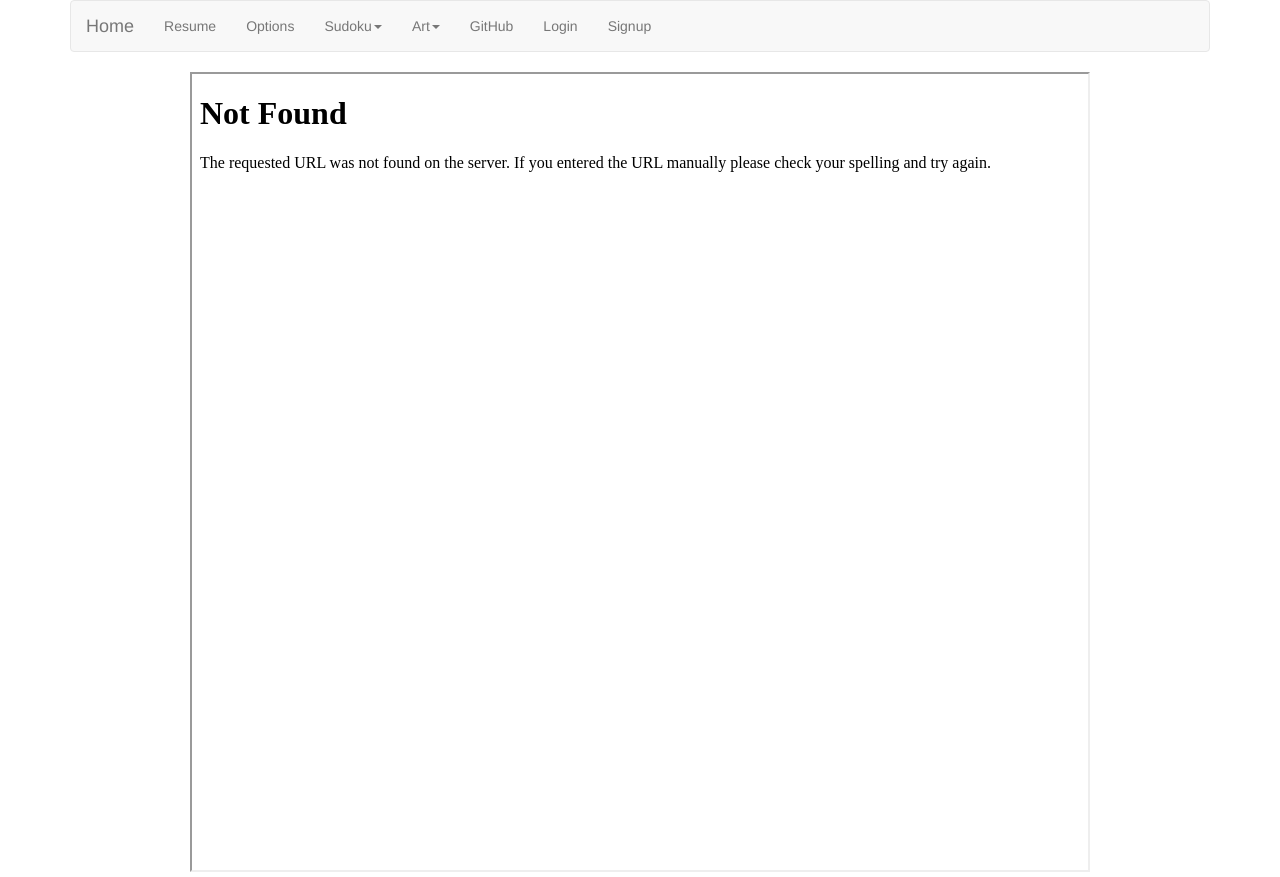
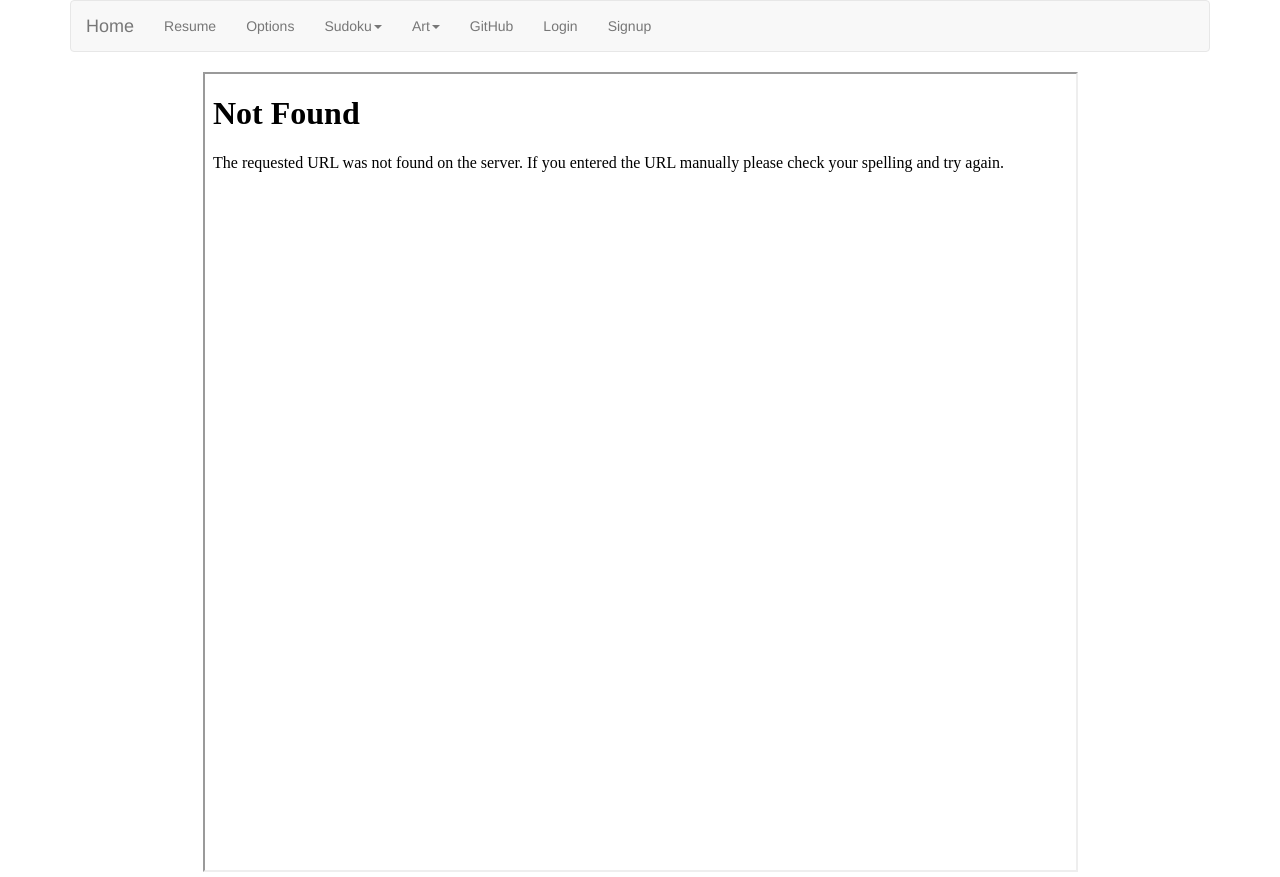
Before and after one commit to corylstewart/corydemopage, a Python web app: template templates/resume.html in a window 1280 px wide. Run offline with Jinja, Linux system fonts and the light colour scheme; the template is opened without the code that fills it, so the values that code supplies are empty.

Commit message:
reduced max width to 875

```diff
--- a/templates/resume.html
+++ b/templates/resume.html
@@ -6,7 +6,7 @@
     <div class="row">
         <div class="text-center col-md-12">
             <iframe src="/static/CoryStewart.pdf"
-                    style="width:100%;max-width:900px;min-width:500px;height:800px">PDF</iframe>
+                    style="width:100%;max-width:875px;min-width:500px;height:800px">Cannot render PDF</iframe>
         </div>
 
     </div>
```
